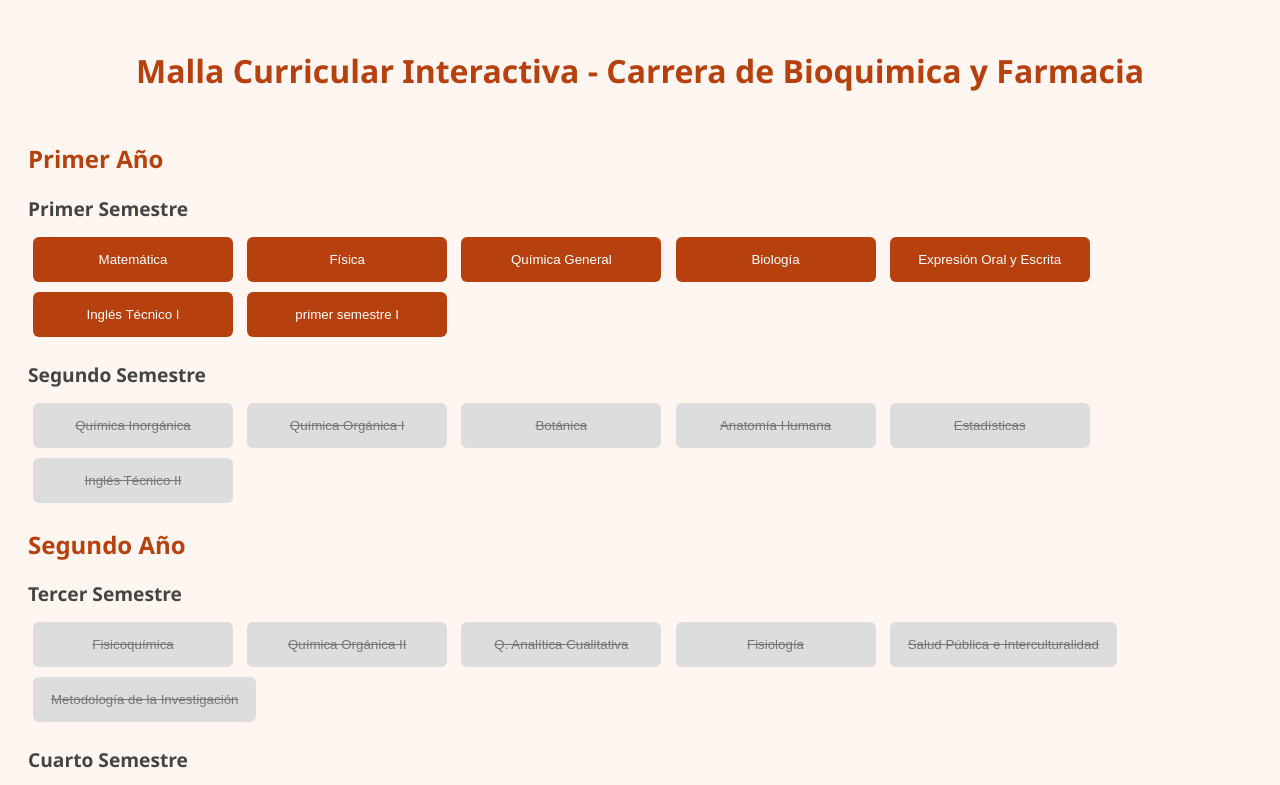
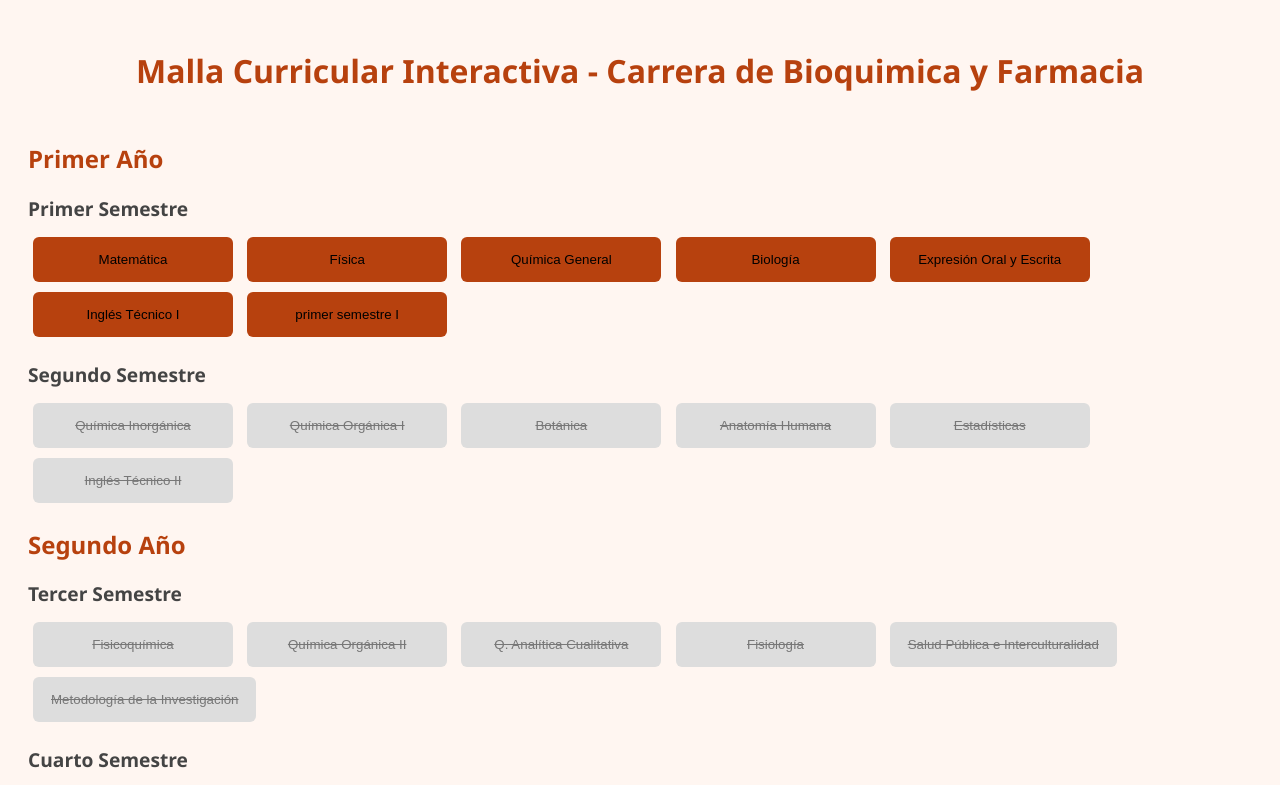
Before and after one commit to cars962/malla-curricular, a plain HTML site: page index.html in a window 1280 px wide. Shown: the top 785 px of the page. Drawn offline with Linux system fonts and the light colour scheme.

Commit message:
Update estilos.css

```diff
--- a/estilos.css
+++ b/estilos.css
@@ -23,7 +23,7 @@ h1 {
   border: none;
   border-radius: 6px;
   background-color: #b7410e;
-  color: white;
+  color: peach;
   cursor: pointer;
   transition: background-color 0.3s ease;
   min-width: 200px;
```
